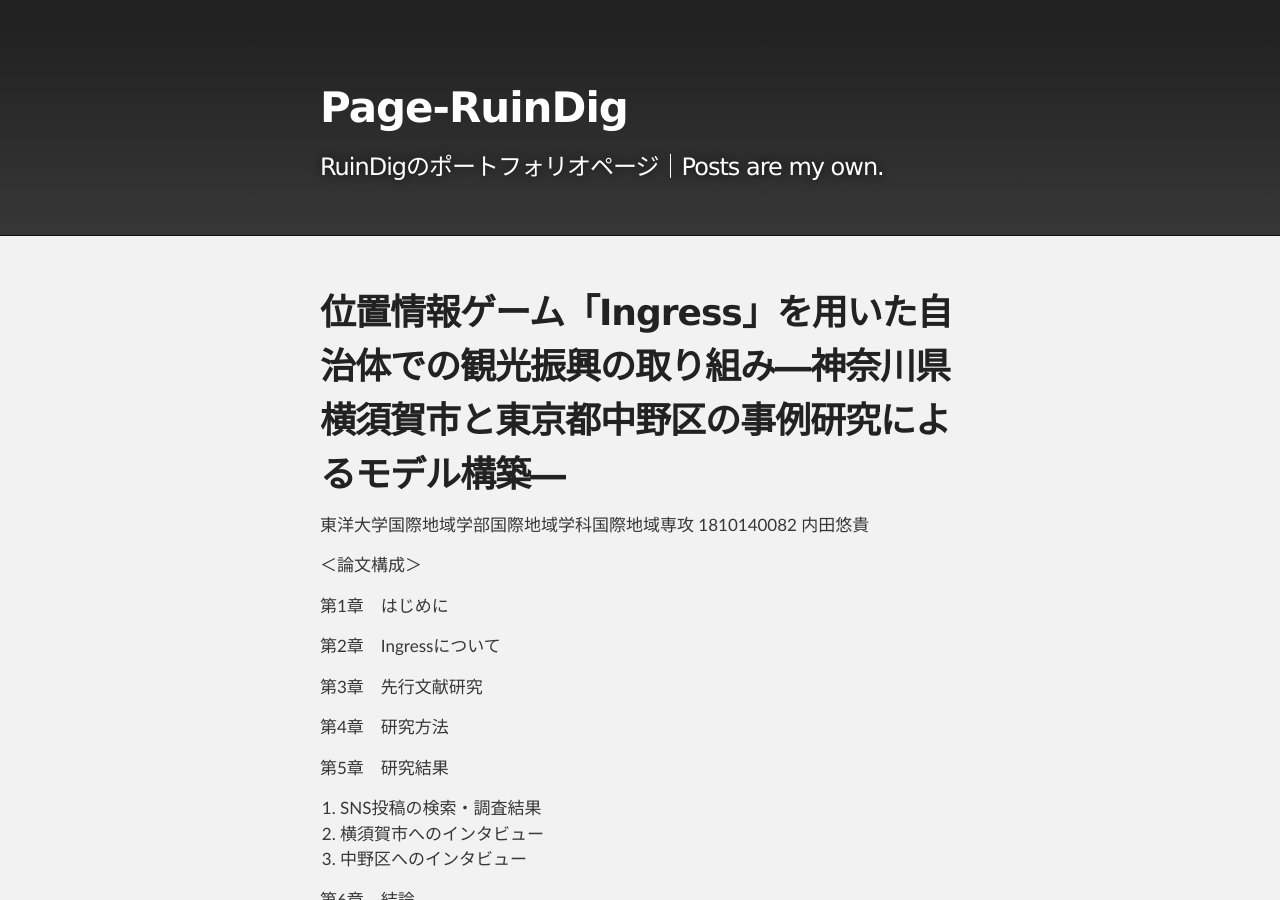
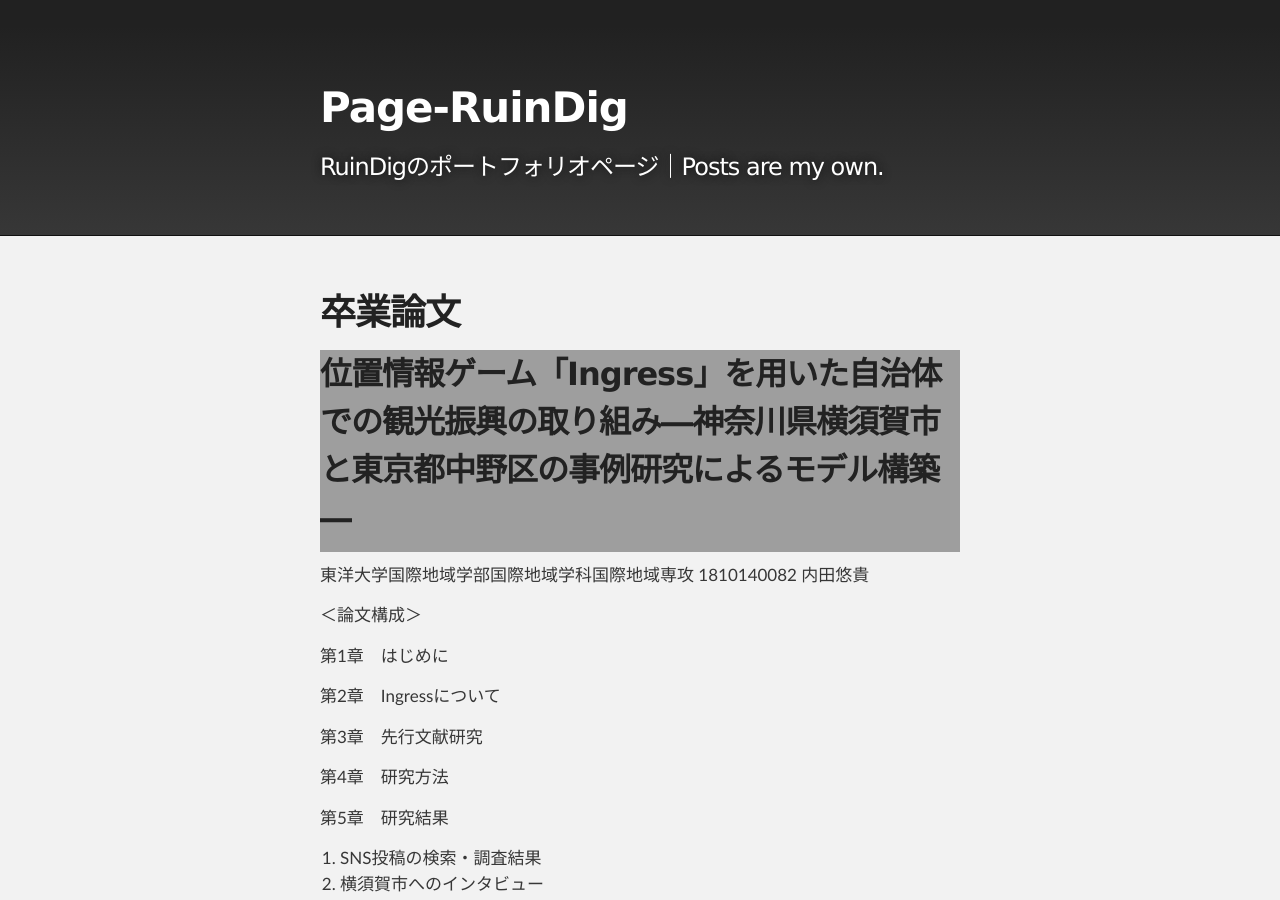
Before and after one commit to RuinDig/ruindig.github.io, a Jekyll site: the page built from graduate-thesis.md, in a window 1280 px wide and 900 px high. Built offline with Jekyll 4.4.1, drawn with Linux system fonts in a browser that asks for light colours; our own code applies the rules of GitHub Pages for plain Markdown files; a script that is not in the unit is left out.

Commit message:
Update graduate-thesis.md

```diff
--- a/graduate-thesis.md
+++ b/graduate-thesis.md
@@ -1,4 +1,6 @@
-# 位置情報ゲーム「Ingress」を用いた自治体での観光振興の取り組み―神奈川県横須賀市と東京都中野区の事例研究によるモデル構築―
+# 卒業論文
+
+## 位置情報ゲーム「Ingress」を用いた自治体での観光振興の取り組み―神奈川県横須賀市と東京都中野区の事例研究によるモデル構築―
 東洋大学国際地域学部国際地域学科国際地域専攻 1810140082 内田悠貴
 
 ＜論文構成＞
```
